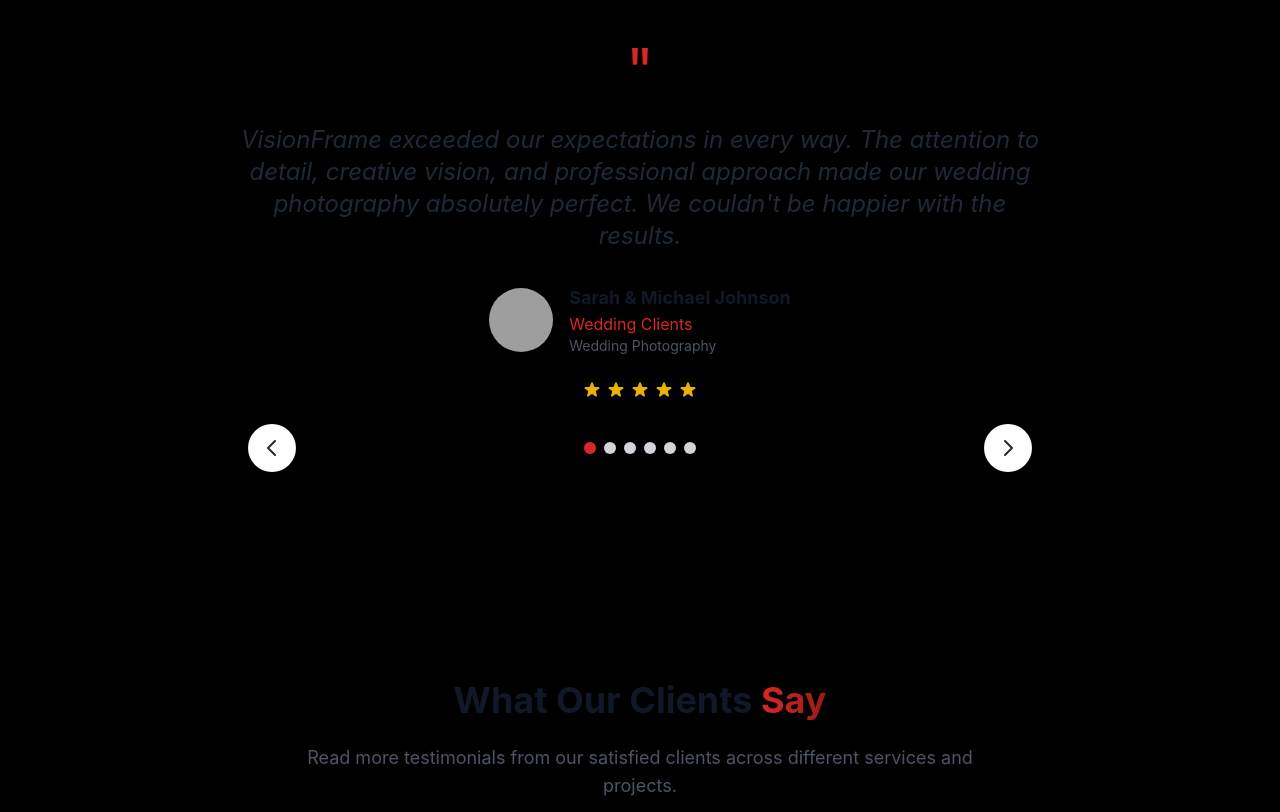
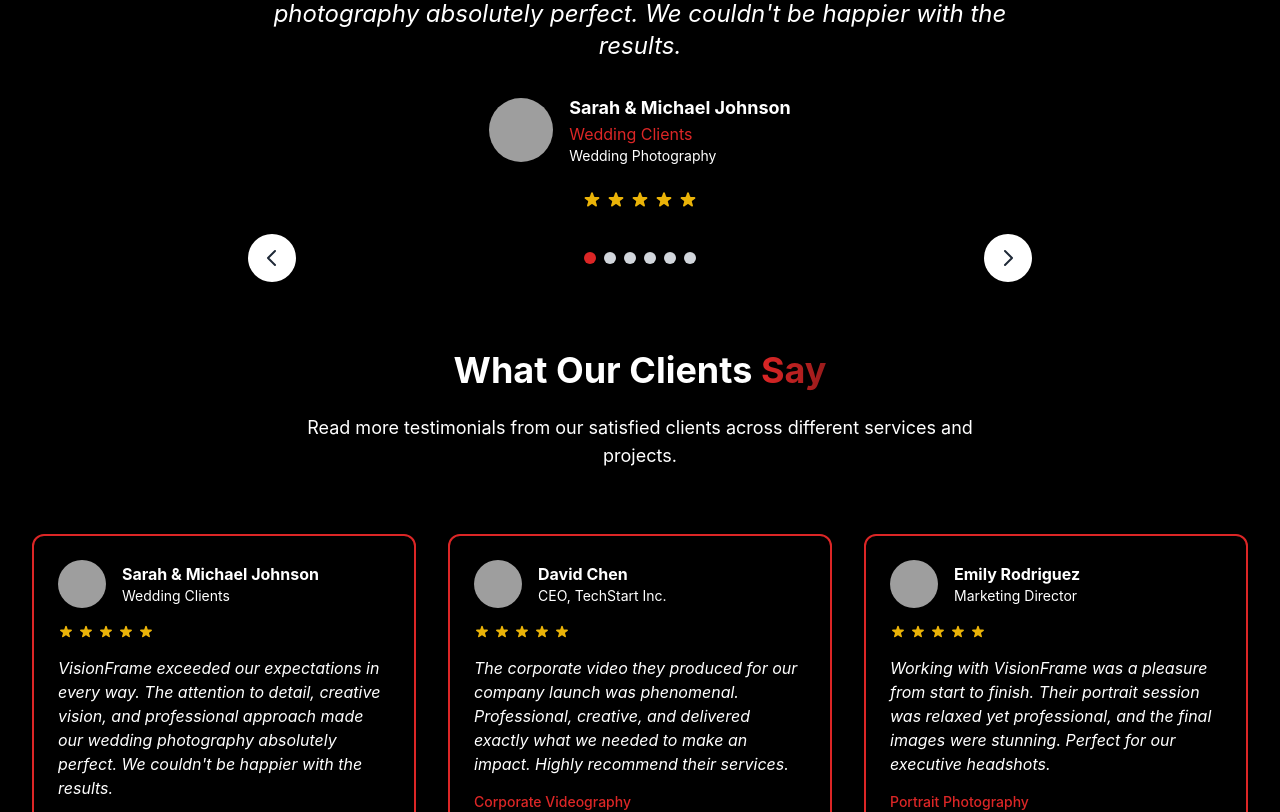
Before and after one commit to Nathandiv/ZondiEffeKt, an Angular app: page /testimonials in a window 1280 px wide. Shown: the part 500-1312 px from the top of the page. Built offline with nearby package versions, Linux system fonts and the light colour scheme; grey boxes are pictures that could not be loaded.

Commit message:
made changes to the testimonial page

```diff
--- a/src/app/pages/testimonials/testimonials.component.html
+++ b/src/app/pages/testimonials/testimonials.component.html
@@ -13,13 +13,13 @@
 </section>
 
 <!-- Featured Testimonial Slider -->
-<section class="section-padding " aria-label="Featured Testimonial Section">
+<section class="section-padding " aria-label="Featured Testimonial Section" style="margin-top: -140px;">
   <div class="container-max">
     <div class="max-w-4xl mx-auto">
       <div class="relative  rounded-2xl p-8 sm:p-8 md:p-12">
         <div class="text-center">
           <div class="text-primary-600 text-6xl mb-6">"</div>
-          <blockquote class="text-xl md:text-2xl italic mb-8 leading-relaxed text-dark-800">
+          <blockquote class="text-xl md:text-2xl italic mb-8 leading-relaxed text-white" style="margin-top: -50px;">
             {{ testimonials[currentTestimonial].content }}
           </blockquote>
 
@@ -29,9 +29,9 @@
               [alt]="testimonials[currentTestimonial].name"
               class="w-16 h-16 rounded-full object-cover">
             <div class="text-left">
-              <div class="font-bold text-lg text-dark-900">{{ testimonials[currentTestimonial].name }}</div>
+              <div class="font-bold text-lg text-white">{{ testimonials[currentTestimonial].name }}</div>
               <div class="text-primary-600">{{ testimonials[currentTestimonial].role }}</div>
-              <div class="text-sm text-dark-600">{{ testimonials[currentTestimonial].service }}</div>
+              <div class="text-sm text-white">{{ testimonials[currentTestimonial].service }}</div>
             </div>
           </div>
 
@@ -79,20 +79,20 @@
 </section>
 
 <!-- All Testimonials Grid -->
-<section class="section-padding " aria-label="All Testimonials Section">
+<section class="section-padding " aria-label="All Testimonials Section" style="margin-top: -140px;">
   <div class="container-max">
     <div class="text-center mb-16">
-      <h2 class="text-3xl sm:text-4xl font-bold mb-6 text-dark-900">
+      <h2 class="text-3xl sm:text-4xl font-bold mb-6 text-white">
         What Our Clients <span class="text-gradient">Say</span>
       </h2>
-      <p class="text-lg text-dark-600 max-w-2xl mx-auto">
+      <p class="text-lg text-white max-w-2xl mx-auto">
         Read more testimonials from our satisfied clients across different services and projects.
       </p>
     </div>
 
     <div class="testimonial-grid md:grid-cols-2 lg:grid-cols-3 gap-4">
       <div *ngFor="let testimonial of testimonials; let i = index"
-           class="bg-white p-6 rounded-xl shadow-lg hover:shadow-2xl transition-all duration-300 card-hover"
+           class="p-6 rounded-xl shadow-lg hover:shadow-2xl transition-all duration-300 card-hover border-2 border-red-600"
            [class.animate-slide-up]="true"
            [class.animate-delayed]="i % 2 === 1"
            [class.animate-delayed-2]="i % 3 === 2">
@@ -103,8 +103,8 @@
             [alt]="testimonial.name"
             class="w-12 h-12 rounded-full object-cover mr-4">
           <div>
-            <div class="font-bold text-dark-900">{{ testimonial.name }}</div>
-            <div class="text-sm text-dark-600">{{ testimonial.role }}</div>
+            <div class="font-bold text-white">{{ testimonial.name }}</div>
+            <div class="text-sm text-white">{{ testimonial.role }}</div>
           </div>
         </div>
 
@@ -117,7 +117,7 @@
           </svg>
         </div>
 
-        <p class="text-dark-600 mb-4 italic">{{ testimonial.content }}</p>
+        <p class="text-white mb-4 italic">{{ testimonial.content }}</p>
 
         <div class="text-sm text-primary-600 font-medium">
           {{ testimonial.service }}
```
